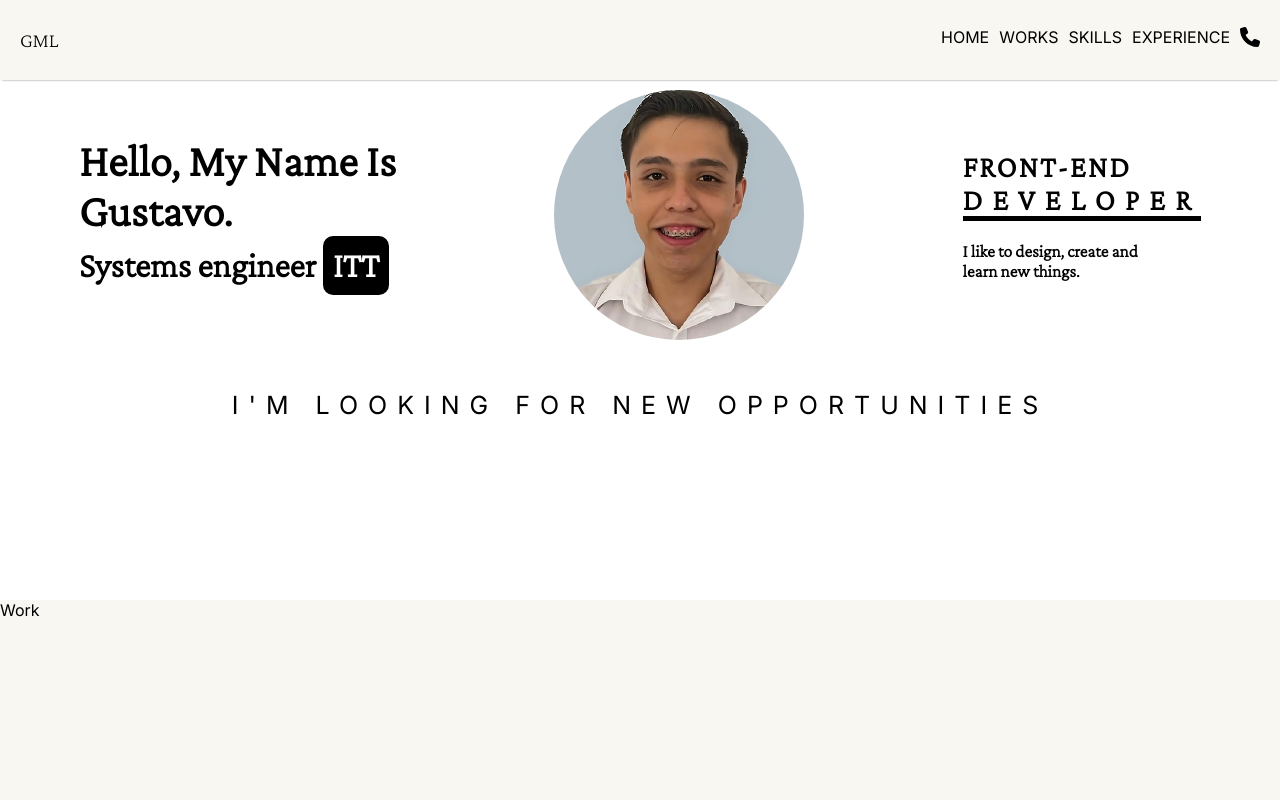
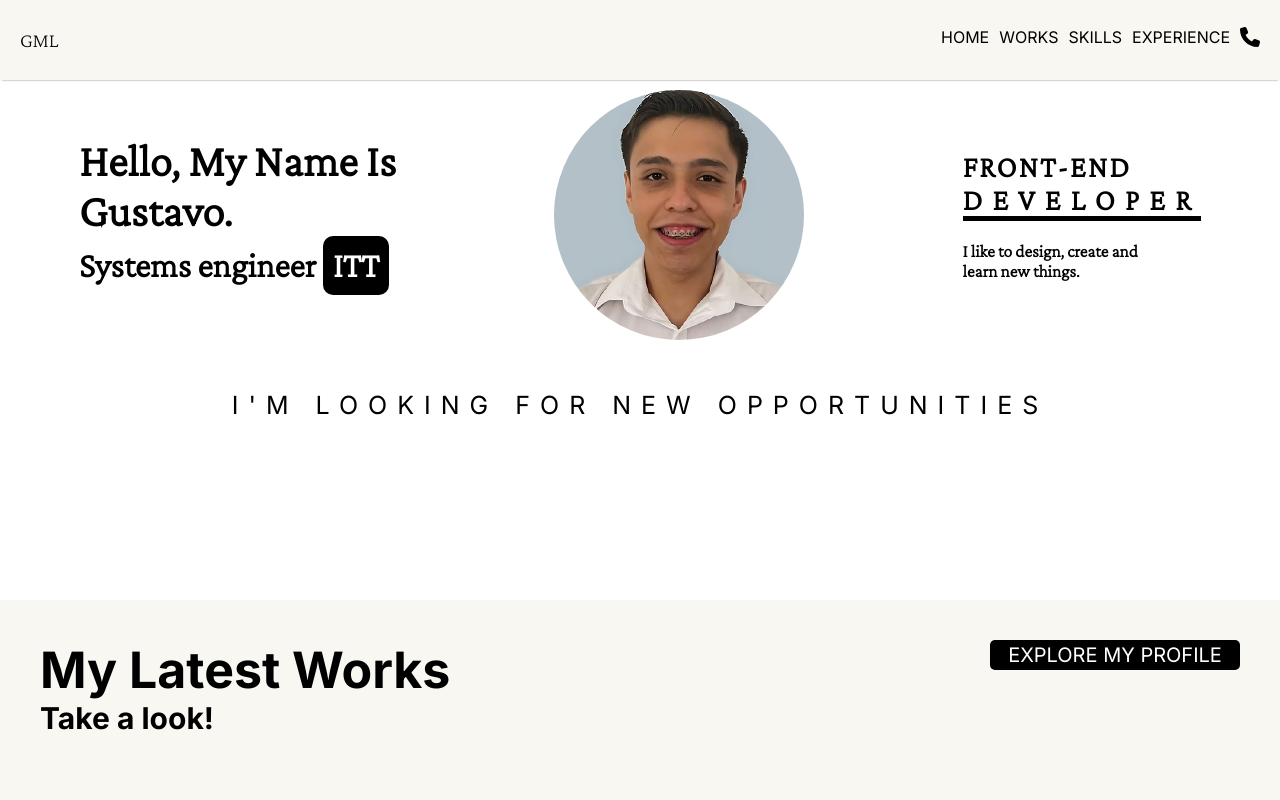
Before and after one commit to GusLDev/my_portfolioV1, a Next.js app: page / in a window 1280 px wide. Shown: the top 800 px of the page. Built offline with nearby package versions, Linux system fonts and the light colour scheme.

Commit message:
i added some links to my page

```diff
--- a/src/app/components/Home.jsx
+++ b/src/app/components/Home.jsx
@@ -7,18 +7,20 @@ const Home = () => {
       <div className={Styles.info}>
         <div className={Styles.fcolumn}>
           <h2>Hello, My Name Is<br />Gustavo.</h2>
-          <h3>Systems engineer <span className={Styles.university}>ITT</span></h3>
+          <h3>Systems engineer <a className={Styles.university} href='https://www.tepic.tecnm.mx/'>ITT</a></h3>
         </div>
         <div className={Styles.scolumn}>
+          <a href='https://www.linkedin.com/in/gustavo-lemus-637b38258/'>
             <Image className={Styles.profileImage}
               src="/assets/gml.png"
               width={100}
               height={100}
               alt="Picture of the author"
             />
+          </a>
         </div>
         <div className={Styles.tcolumn}>
-          <h2 className={Styles.position}>FRONT-END <br/><span className={Styles.dev}>DEVELOPER</span></h2>
+          <h2 className={Styles.position}>FRONT-END <br /><span className={Styles.dev}>DEVELOPER</span></h2>
           <h3>I like to design, create and <br /> learn new things.</h3>
         </div>
       </div>
--- a/src/app/components/Work.jsx
+++ b/src/app/components/Work.jsx
@@ -4,7 +4,18 @@ import Styles from '../styles/Work.module.css'
 
 const Work = () => {
   return (
-    <div className={Styles.container}>Work</div>
+    <div className={Styles.container}>
+      <div className={Styles.header}>
+        < div className={Styles.titles}>
+          <h2 className={Styles.latest}>My Latest Works</h2>
+          <h3 className={Styles.look}>Take a look!</h3>
+        </div>
+          <a className={Styles.git} href='https://github.com/GusLDev'>EXPLORE MY PROFILE</a>
+      </div>
+      <div className={Styles.works}>
+
+      </div>
+    </div>
   )
 }
 
--- a/src/app/styles/Work.module.css
+++ b/src/app/styles/Work.module.css
@@ -2,3 +2,30 @@
 .container{
     height: 65vh;
 }
+.header{
+    display: flex;
+    justify-content: space-between;
+    margin: 40px;
+    color: black;
+
+}
+.latest{
+    font-size: 50px;
+}
+.look{
+    font-size: 30px;
+}
+.git{
+    display: flex;
+    justify-content: center;
+    align-items: center;
+    background: black;
+    color: white;
+    font-size: 20px;
+    width: 250px;
+    height: 30px;
+    border-radius: 5px;
+}
+.git:hover{
+    opacity: 0.8;
+}
```
Lines whose indentation alone changed are shown as unchanged.
